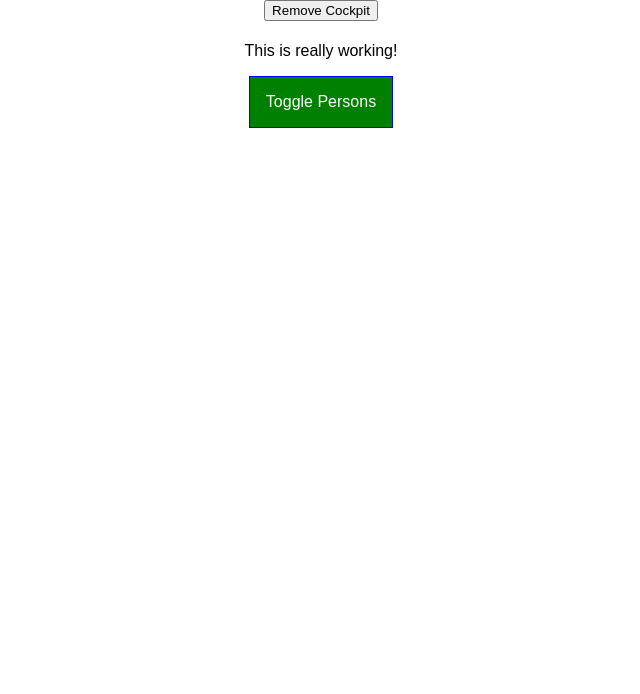
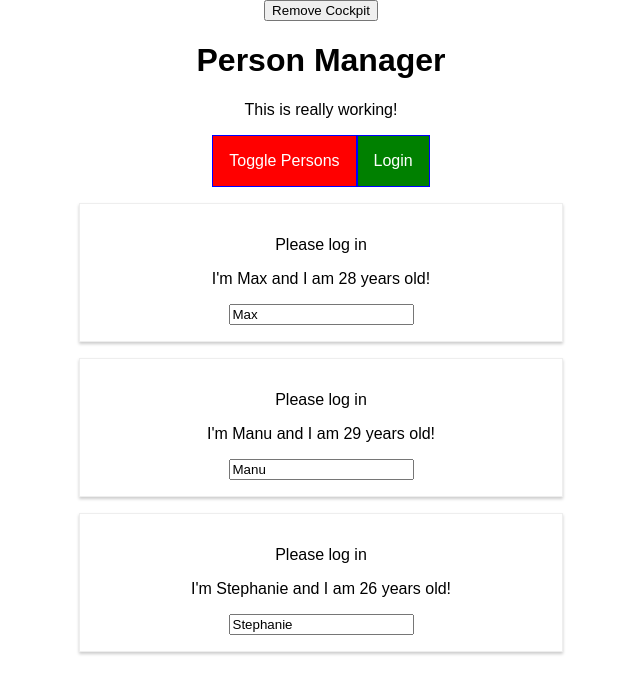
Before and after one commit to Ion88/Udemy, a React app in the folder react-complete-guide/: page / in a window 1280 px wide. Shown: the top 694 px of the page, without its empty margins (319-959 px from the left). Built offline with nearby package versions, Linux system fonts and the light colour scheme.

Commit message:
create.Context

```diff
--- a/react-complete-guide/package.json
+++ b/react-complete-guide/package.json
@@ -30,6 +30,7 @@
     "postcss-flexbugs-fixes": "3.2.0",
     "postcss-loader": "2.0.6",
     "promise": "8.0.1",
+    "prop-types": "^15.7.2",
     "radium": "^0.19.4",
     "react": "^16.14.0",
     "react-dev-utils": "^4.0.1",
--- a/react-complete-guide/src/components/Cockpit/Cockpit.js
+++ b/react-complete-guide/src/components/Cockpit/Cockpit.js
@@ -1,13 +1,17 @@
-import React, { useEffect } from "react";
+import React, { useEffect, useRef } from "react";
+import AuthContext from "../../context/auth-context";
 
 import classes from "./Cockpit.css";
 
 const cockpit = (props) => {
+  const toggleBtnRef = useRef(null);
+
   useEffect(() => {
     console.log("[Cockpit.js] useEffect");
-    setTimeout(() => {
-      alert("Send data to the cloud");
-    }, 1000);
+    // setTimeout(() => {
+    //   alert("Send data to the cloud");
+    // }, 1000);
+    toggleBtnRef.current.click();
     return () => {
       console.log("[Cockpit.js] cleanup work in useEffect");
     };
@@ -20,11 +24,13 @@
     };
   });
 
+  const assignedClasses = [];
   let btnClass = "";
-  if (props.showpersons) {
+
+  if (props.showPersons) {
     btnClass = classes.Red;
   }
-  const assignedClasses = [];
+
   if (props.personsLength <= 2) {
     assignedClasses.push(classes.red); // classes = ['red']
   }
@@ -36,9 +42,12 @@
     <div className={classes.Cockpit}>
       <h1>{props.title}</h1>
       <p className={assignedClasses.join(" ")}>This is really working!</p>
-      <button className={btnClass} onClick={props.clicked}>
+      <button ref={toggleBtnRef} className={btnClass} onClick={props.clicked}>
         Toggle Persons
       </button>
+      <AuthContext.Consumer>
+        {(context) => <button onClick={context.login}>Login</button>}
+      </AuthContext.Consumer>
     </div>
   );
 };
--- a/react-complete-guide/src/components/Persons/Person/Person.js
+++ b/react-complete-guide/src/components/Persons/Person/Person.js
@@ -1,19 +1,35 @@
 import React, { Component, Fragment } from "react";
+import PropTypes from "prop-types";
+import withClass from "../../../hoc/withClass";
+import AuthContext from "../../../context/auth-context";
 //import Aux from "../../../hoc/Aux";
 
-//import classes from "./Person.css";
+import classes from "./Person.css";
 
 class Person extends Component {
+  // constructor(props) {
+  //   super(props);
+  //   this.inputElementRef = React.createRef();
+  // }
+  // componentDidMount() {
+  //   this.inputElement.current.focus();
+  // }
   render() {
     console.log("[Person.js] rendering...");
     return (
       <Fragment>
+        <AuthContext.Consumer>
+          {(context) =>
+            context.authenticated ? <p>Authenticated!</p> : <p>Please log in</p>
+          }
+        </AuthContext.Consumer>
         <p onClick={this.props.click}>
           I'm {this.props.name} and I am {this.props.age} years old!
         </p>
         <p>{this.props.children}</p>
         <input
           type="text"
+          // ref={this.inputElementRef}
           onChange={this.props.changed}
           value={this.props.name}
         />
@@ -22,4 +38,11 @@
   }
 }
 
-export default Person;
+Person.propTypes = {
+  click: PropTypes.func,
+  name: PropTypes.string,
+  age: PropTypes.number,
+  changed: PropTypes.func,
+};
+
+export default withClass(Person, classes.Person);
--- a/react-complete-guide/src/components/Persons/Persons.js
+++ b/react-complete-guide/src/components/Persons/Persons.js
@@ -1,5 +1,4 @@
 import React, { PureComponent } from "react";
-
 import Person from "./Person/Person";
 
 class Persons extends PureComponent {
--- a/react-complete-guide/src/containers/App.js
+++ b/react-complete-guide/src/containers/App.js
@@ -3,6 +3,7 @@
 import Persons from "../components/Persons/Persons";
 import Cockpit from "../components/Cockpit/Cockpit";
 import withClass from "../hoc/withClass";
+import AuthContext from "../context/auth-context";
 
 class App extends Component {
   constructor(props) {
@@ -18,6 +19,8 @@
     otherState: "some other value",
     showPersons: false,
     showCockpit: true,
+    changeCounter: 0,
+    authenticated: false,
   };
 
   componentDidMount() {
@@ -49,7 +52,12 @@
     const persons = [...this.state.persons];
     persons[personIndex] = person;
 
-    this.setState({ persons: persons });
+    this.setState((prevState, props) => {
+      return {
+        persons: persons,
+        changeCounter: prevState.changeCounter + 1,
+      };
+    });
   };
 
   deletePersonHandler = (personIndex) => {
@@ -64,6 +72,10 @@
     this.setState({ showPersons: !doesShow });
   };
 
+  loginHandler = () => {
+    this.setState({ authenticated: true });
+  };
+
   render() {
     console.log("[App.js] render");
     let persons = null;
@@ -74,6 +86,7 @@
           persons={this.state.persons}
           clicked={this.deletePersonHandler}
           changed={this.nameChangedHandler}
+          //isAuthenticated={this.state.authenticated}
         />
       );
     }
@@ -87,6 +100,12 @@
         >
           Remove Cockpit
         </button>
+        <AuthContext.Provider
+          value={{
+            authenticated: this.state.authenticated,
+            login: this.loginHandler,
+          }}
+        >
           {this.state.showCockpit ? (
             <Cockpit
               title={this.props.appTitle}
@@ -96,6 +115,7 @@
             />
           ) : null}
           {persons}
+        </AuthContext.Provider>
       </Fragment>
     );
     // return React.createElement('div', {className: 'App'}, React.createElement('h1', null, 'Does this work now?'));
--- /dev/null
+++ b/react-complete-guide/src/context/auth-context.js
@@ -0,0 +1,8 @@
+import React from "react";
+
+const authContext = React.createContext({
+  authenticated: false,
+  login: () => {},
+});
+
+export default authContext;
--- a/react-complete-guide/src/hoc/withClass.js
+++ b/react-complete-guide/src/hoc/withClass.js
@@ -3,7 +3,7 @@
 const withClass = (WrappedComponent, className) => {
   return (props) => (
     <div className={className}>
-      <WrappedComponent />
+      <WrappedComponent {...props} />
     </div>
   );
 };
```
Also changed, not shown: 1 other file (tests, documents, lock files or other folders). Lines whose indentation alone changed are shown as unchanged.
